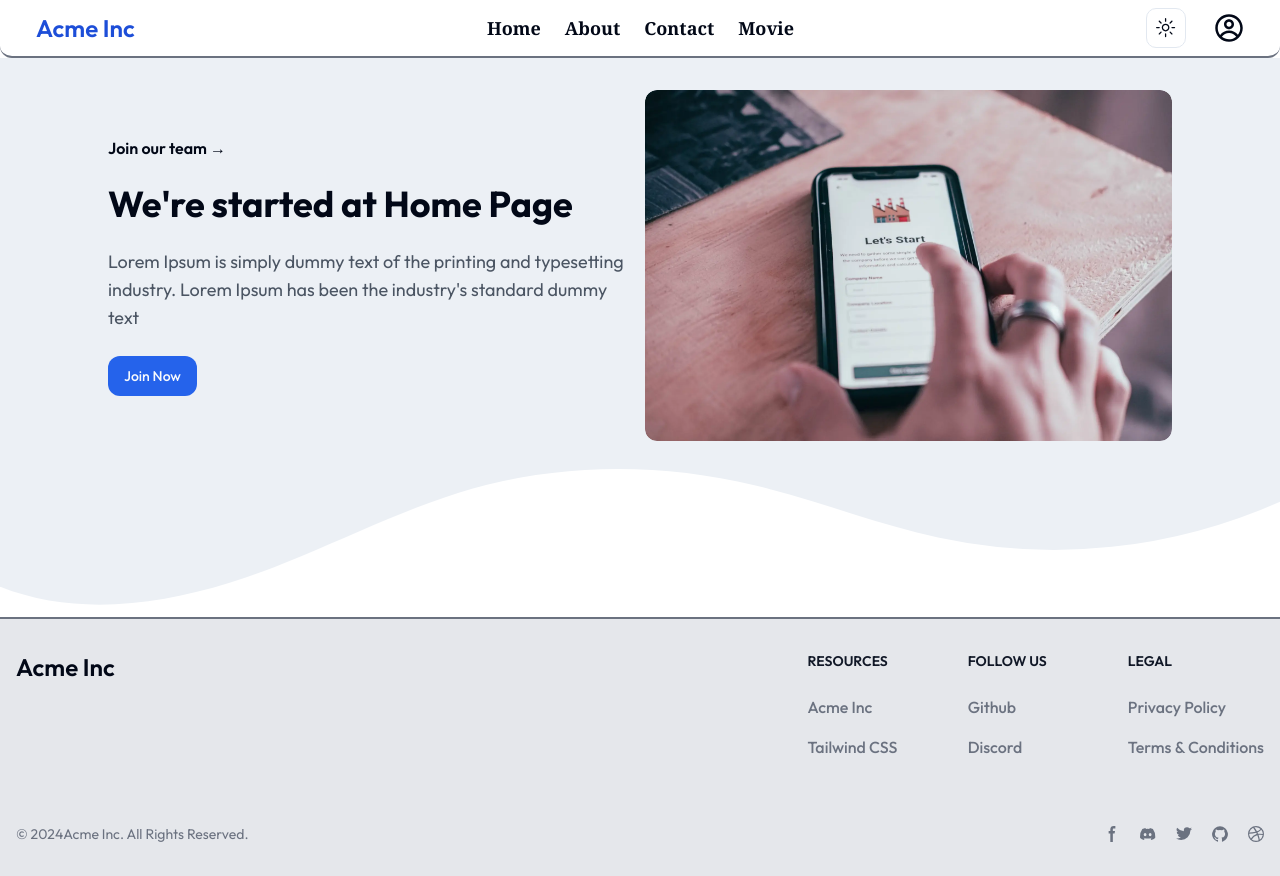
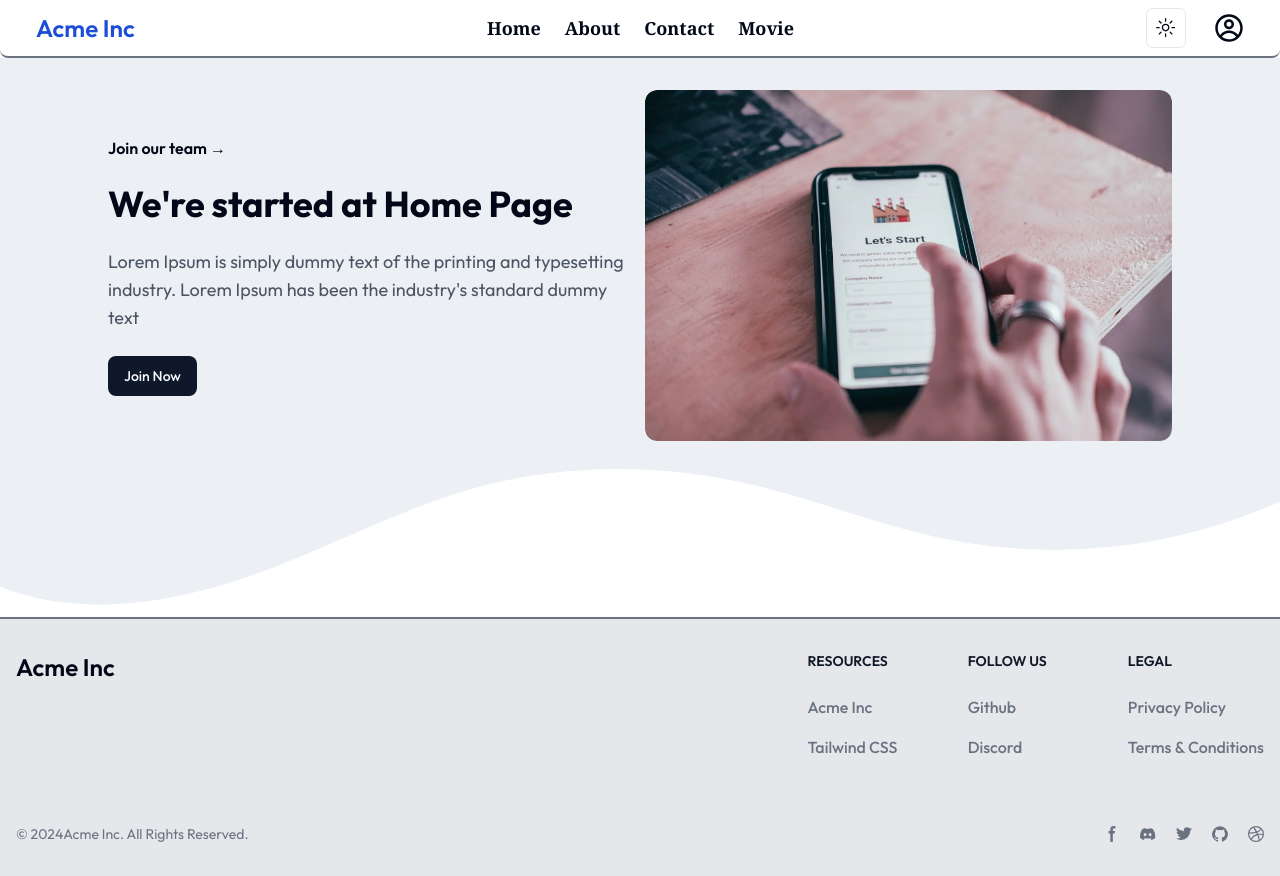
Before and after one commit to harshsinghmumbai/Full_Stack_WebApplication, a Next.js app: page / in a window 1280 px wide. Built offline with nearby package versions, Linux system fonts and the light colour scheme.

Commit message:
completed layout of dynamic_Movie Components

```diff
--- a/package.json
+++ b/package.json
@@ -24,7 +24,7 @@
     "react": "^18.3.1",
     "react-dom": "^18",
     "react-icons": "^5.2.1",
-    "tailwind-merge": "^2.3.0",
+    "tailwind-merge": "^2.4.0",
     "tailwindcss-animate": "^1.0.7"
   },
   "devDependencies": {
--- a/src/app/globals.css
+++ b/src/app/globals.css
@@ -15,7 +15,6 @@
     transform: rotate(1turn);
   }
 }
-
 .custom-shape-divider-bottom-1720449456 {
   position: absolute;
   bottom: 0;
@@ -35,7 +34,7 @@
   fill: white;
 }
 .btn {
-  @apply mt-4 w-[80%] rounded-sm bg-black px-2 py-1.5 text-sm font-semibold text-white shadow-sm hover:bg-black/80 focus-visible:outline focus-visible:outline-2 focus-visible:outline-offset-2 focus-visible:outline-black active:scale-110 transition ease-in-out;
+  @apply mt-4 w-[80%] rounded-sm bg-black dark:bg-cyan-400 px-2 py-1.5 text-sm font-semibold text-white shadow-sm hover:bg-black/80 focus-visible:outline focus-visible:outline-2 focus-visible:outline-offset-2 focus-visible:outline-black active:scale-110 transition ease-in-out;
 }
 @tailwind utilities;
 
@@ -47,7 +46,7 @@
     --card-foreground: 222.2 84% 4.9%;
     --popover: 0 0% 100%;
     --popover-foreground: 222.2 84% 4.9%;
-    --primary: 221.2 83.2% 53.3%;
+    --primary: 222.2 47.4% 11.2%;
     --primary-foreground: 210 40% 98%;
     --secondary: 210 40% 96.1%;
     --secondary-foreground: 222.2 47.4% 11.2%;
@@ -59,8 +58,8 @@
     --destructive-foreground: 210 40% 98%;
     --border: 214.3 31.8% 91.4%;
     --input: 214.3 31.8% 91.4%;
-    --ring: 221.2 83.2% 53.3%;
-    --radius: 0.75rem;
+    --ring: 222.2 84% 4.9%;
+    --radius: 0.5rem;
     --chart-1: 12 76% 61%;
     --chart-2: 173 58% 39%;
     --chart-3: 197 37% 24%;
@@ -69,26 +68,30 @@
   }
 
   .dark {
-    --background: 237 22% 20%;
-    --foreground: 60 9.1% 97.8%;
-    --card: 240 19% 16%;
-    --card-foreground: 300 0% 100%;
-    --popover: 20 14.3% 4.1%;
-    --popover-foreground: 60 9.1% 97.8%;
-    --primary: 8 99% 67%;
-    --primary-foreground: 300 0% 100%;
-    --secondary: 240 19% 16%;
-    --secondary-foreground: 300 0% 100%;
-    --tertiary: 237 22% 20%;
-    --muted: 12 6.5% 15.1%;
-    --muted-foreground: 237 13% 63%;
-    --accent: 240 19% 16%;
-    --accent-foreground: 300 0% 100%;
-    --destructive: 072.2% 50.6%;
-    --destructive-foreground: 60 9.1% 97.8%;
-    --border: 237 22% 23%;
-    --input: 237 22% 23%;
-    --ring: 8 99% 67%;
+    --background: 222.2 84% 4.9%;
+    --foreground: 210 40% 98%;
+    --card: 222.2 84% 4.9%;
+    --card-foreground: 210 40% 98%;
+    --popover: 222.2 84% 4.9%;
+    --popover-foreground: 210 40% 98%;
+    --primary: 210 40% 98%;
+    --primary-foreground: 222.2 47.4% 11.2%;
+    --secondary: 217.2 32.6% 17.5%;
+    --secondary-foreground: 210 40% 98%;
+    --muted: 217.2 32.6% 17.5%;
+    --muted-foreground: 215 20.2% 65.1%;
+    --accent: 217.2 32.6% 17.5%;
+    --accent-foreground: 210 40% 98%;
+    --destructive: 0 62.8% 30.6%;
+    --destructive-foreground: 210 40% 98%;
+    --border: 217.2 32.6% 17.5%;
+    --input: 217.2 32.6% 17.5%;
+    --ring: 212.7 26.8% 83.9%;
+    --chart-1: 220 70% 50%;
+    --chart-2: 160 60% 45%;
+    --chart-3: 30 80% 55%;
+    --chart-4: 280 65% 60%;
+    --chart-5: 340 75% 55%;
   }
 }
 
--- a/src/app/movie/page.jsx
+++ b/src/app/movie/page.jsx
@@ -3,6 +3,9 @@ import MovieData from "@/components/MovieData";
 const movie = () => {
   return (
     <>
+      <h1 className="text-center capitalize mt-4 text-xl md:text-2xl text-blue-600 font-semibold font-serif tracking-wider">
+        Popular T.V shows in Worldwide
+      </h1>
       <MovieData />
     </>
   );
--- a/src/components/MovieData.jsx
+++ b/src/components/MovieData.jsx
@@ -48,7 +48,7 @@ const MovieData = () => {
                     <Image
                       src={`https://image.tmdb.org/t/p/w500/${poster_path}`}
                       alt="Laptop"
-                      className="h-[200px] w-full rounded-t-md object-cover "
+                      className="h-[200px] w-full rounded-t-md object-cover"
                       priority
                       width={100}
                       height={100}
--- a/src/components/Skeleton_Movie.jsx
+++ b/src/components/Skeleton_Movie.jsx
@@ -9,7 +9,7 @@ const Skeleton_Movie = () => {
           .map((items, id) => {
             return (
               <div className="p-4 my-5" key={id}>
-                <div className="w-full max-w-[450px] md:max-w-[300px] rounded-md border dark:border-0  border-gray-300 mx-auto">
+                <div className="w-full max-w-[450px] md:max-w-[300px] rounded-md border dark:border-2  border-gray-600 mx-auto">
                   <Skeleton className="w-full h-40" />
                   <div className="p-4">
                     <Skeleton className="w-full h-6" />
--- /dev/null
+++ b/src/components/ui/badge.jsx
@@ -0,0 +1,34 @@
+import * as React from "react"
+import { cva } from "class-variance-authority";
+
+import { cn } from "@/lib/utils"
+
+const badgeVariants = cva(
+  "inline-flex items-center rounded-full border px-2.5 py-0.5 text-xs font-semibold transition-colors focus:outline-none focus:ring-2 focus:ring-ring focus:ring-offset-2",
+  {
+    variants: {
+      variant: {
+        default:
+          "border-transparent bg-primary text-primary-foreground hover:bg-primary/80",
+        secondary:
+          "border-transparent bg-secondary text-secondary-foreground hover:bg-secondary/80",
+        destructive:
+          "border-transparent bg-destructive text-destructive-foreground hover:bg-destructive/80",
+        outline: "text-foreground",
+      },
+    },
+    defaultVariants: {
+      variant: "default",
+    },
+  }
+)
+
+function Badge({
+  className,
+  variant,
+  ...props
+}) {
+  return (<div className={cn(badgeVariants({ variant }), className)} {...props} />);
+}
+
+export { Badge, badgeVariants }
```
Also changed, not shown: src/components/Dynamic_Movie.jsx (+209 -0 lines), public/Images/empty.png (added), 1 other file (tests, documents, lock files or other folders).
